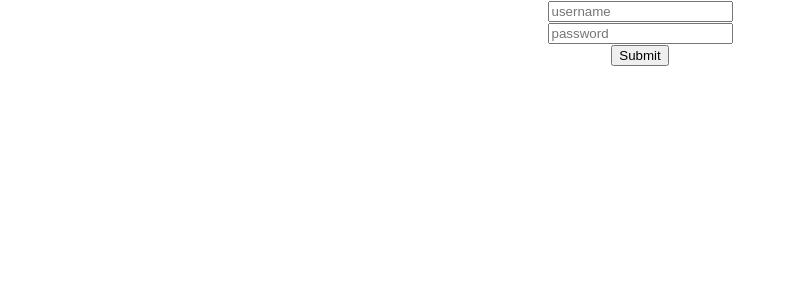
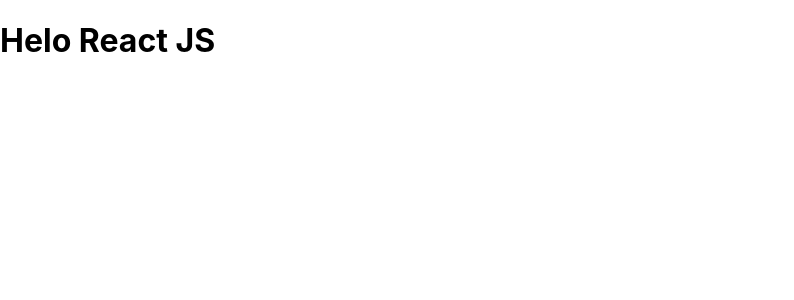
Before and after one commit to Raju-GitHub-Hub/reactjs_sample, a React (Create React App) app: page / in a window 1280 px wide. Shown: the top 300 px of the page, without its empty margins (0-794 px from the left). Built offline with nearby package versions, Linux system fonts and the light colour scheme.

Commit message:
newfile added

```diff
--- a/src/index.js
+++ b/src/index.js
@@ -1,13 +1,16 @@
 import React from 'react';
 import ReactDOM from 'react-dom/client';
 import './index.css';
-import App from './App';
+// import App from './App';
 import reportWebVitals from './reportWebVitals';
+import Pracitice from './pracitice'
+
 
 const root = ReactDOM.createRoot(document.getElementById('root'));
 root.render(
   <React.StrictMode>
-    <App />
+   {/* <App />  */}
+  <Pracitice />
   </React.StrictMode>
 );
 
--- /dev/null
+++ b/src/pracitice.js
@@ -0,0 +1,13 @@
+import React from 'react'
+
+function pracitice() {
+  return (
+    <div>
+      <h1>
+        Helo React JS
+      </h1>
+    </div>
+  )
+}
+
+export default pracitice
```
